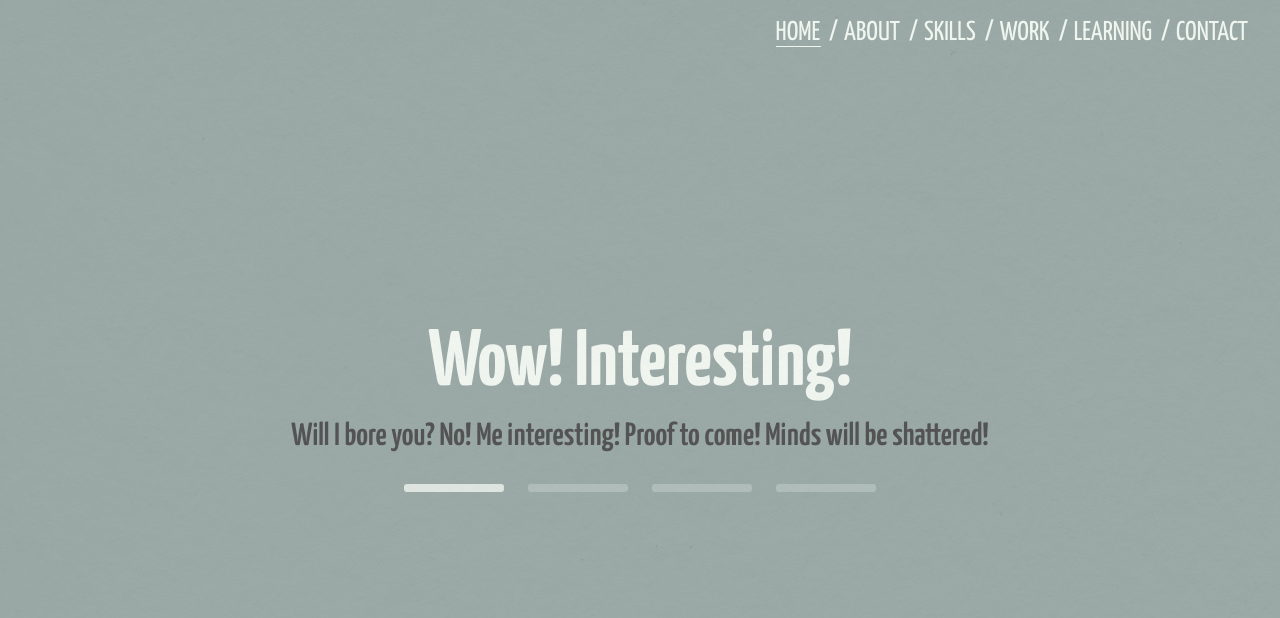
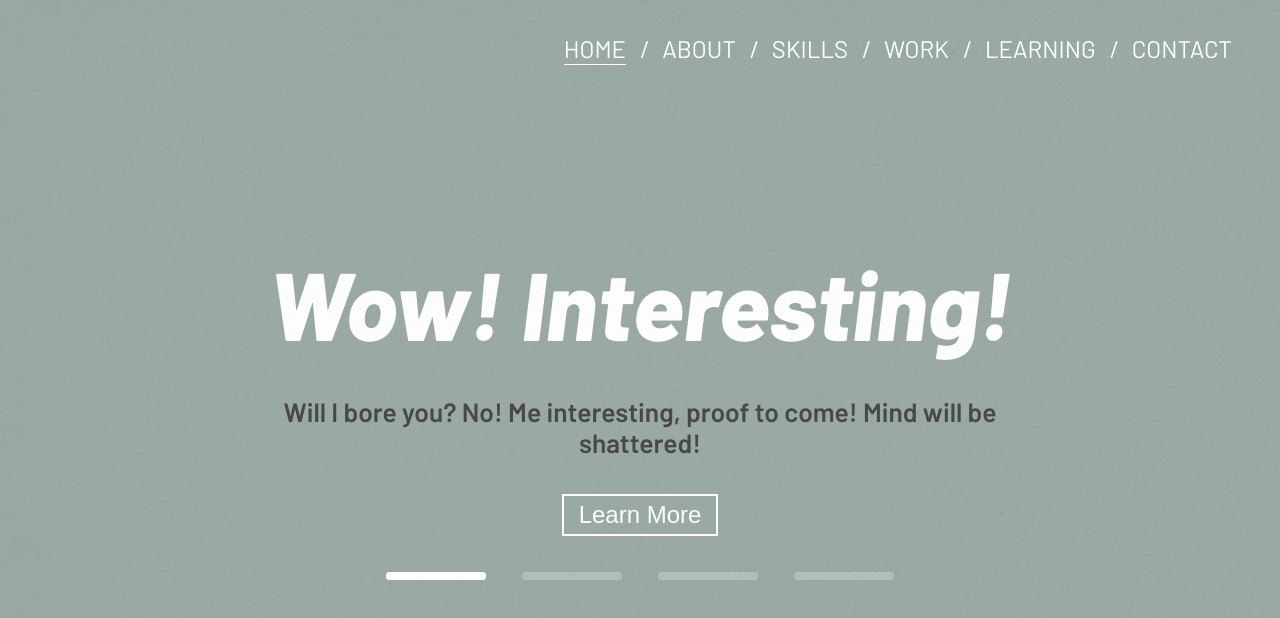
Before and after one commit to steveKit/portfolio-2024, a React (Vite) app: page / in a window 1280 px wide. Shown: the top 618 px of the page. Built offline with nearby package versions, Linux system fonts and the light colour scheme.

Commit message:
working on button animations

```diff
--- a/index.html
+++ b/index.html
@@ -6,7 +6,8 @@
     <meta name="viewport" content="width=device-width, initial-scale=1.0" />
     <link rel="preconnect" href="https://fonts.googleapis.com">
     <link rel="preconnect" href="https://fonts.gstatic.com" crossorigin>
-    <link href="https://fonts.googleapis.com/css2?family=Yanone+Kaffeesatz:wght@200..700&display=swap" rel="stylesheet">
+    <link href="https://fonts.googleapis.com/css2?family=Barlow:ital,wght@0,100;0,200;0,300;0,400;0,500;0,600;0,700;0,800;0,900;1,100;1,200;1,300;1,400;1,500;1,600;1,700;1,800;1,900&display=swap" rel="stylesheet">
+    <!-- <link href="https://fonts.googleapis.com/css2?family=Yanone+Kaffeesatz:wght@200..700&display=swap" rel="stylesheet"> -->
     <title>Steve K</title>
   </head>
   <body>
--- a/src/GlobalStyles.jsx
+++ b/src/GlobalStyles.jsx
@@ -4,7 +4,7 @@ import backgroundTexture from "/src/assets/paper-texture.jpg";
 export default createGlobalStyle`
     :root {
         //rotating bg colors
-        --bg-teal: #36d8bd;
+        --bg-teal: #3d9e8e;
         --bg-lime: #b8cd2a;
         --bg-neon-yellow: #ccff00;
         --bg-yellow: #f7be0e;
@@ -18,13 +18,16 @@ export default createGlobalStyle`
 
         --off-white: #eff5ef;
         --gray: #76706a;
-        --text-gray: #383838;
+        --text-gray: #2b2b2b;
         --sage-gray: #8b9c99;
         --midnight-blue: rgb(35, 35, 38);
 
         cursor: default;
 
-        font-family: "Yanone Kaffeesatz", sans-serif;
+        font-family: "Barlow", sans-serif;
+        font-weight: 400;
+        font-size: 24px;
+        font-style: normal;
     }
 
     html, body, div, span, applet, object, iframe,
@@ -68,21 +71,28 @@ export default createGlobalStyle`
         z-index: 10;
     }
     h1 {
-        font-size: 5rem;
-        font-weight: 700;
-        color: var(--off-white);
-        padding: 1rem 0;
+        font-size: 4rem;
+        font-weight: 800;
+        font-style: italic;
+        color: white;
+        margin: 1rem 0 1.5rem;
     }
     p {
-        font-size: 2rem;
+        font-size: 1.1rem;
         font-weight: 600;
         color: var(--text-gray);
     }
     a {
         color: inherit;
-        text-decoration: none; /* Removes the underline from links */
+        text-decoration: none;
         font-family: inherit;
         font-size: inherit;
+    }
+
+    button {
+        background: inherit;
+        color: inherit;
+        cursor: pointer;
     }
 
     /* Hide scrollbar for Chrome, Safari, and Opera */
--- /dev/null
+++ b/src/components/LearnMoreButton.jsx
@@ -0,0 +1,26 @@
+import { motion } from "framer-motion";
+import styled from "styled-components";
+
+const LearnMoreButton = () => {
+
+    return (
+        <Button
+            initial={{ y: -100, opacity: 0 }}
+            animate={{ y: 0, opacity: 1 }}
+            transition={{ type: "spring" }}
+        >
+            Learn More
+        </Button>
+    )
+};
+
+const Button = styled(motion.button)`
+    margin-top: 1.5rem;
+    font-size: 1rem;
+    padding: 5px 15px;
+    color: white;
+    border: 2px solid white;
+    z-index: -10;
+`
+
+export default LearnMoreButton;
--- a/src/components/LinkItem.jsx
+++ b/src/components/LinkItem.jsx
@@ -50,10 +50,10 @@ const LinkItem = ({ title, href, isActive, setIsActive }) => {
                 layoutId='underline'
                 style={{
                     position: 'absolute',
-                    top: '46px',
+                    top: '64px',
                     width: `${linkWidth}px`,
                     height: '1px',
-                    backgroundColor: 'var(--off-white)',
+                    backgroundColor: 'white',
                 }}
                 transition={{ duration: 0.3 }}
             />
@@ -63,19 +63,18 @@ const LinkItem = ({ title, href, isActive, setIsActive }) => {
 };
 
 const StyledLi = styled.li`
-    color: var(--off-white);
+    color: white;
 
     /* Adds a slash after each link except the last one */
     &:not(:last-child)::after {
         content: "/";
         position: absolute;
-        translate: 9px;
-        font-size: 1.7rem;
+        translate: 14px;
     }
 `
 
 const StyledLink = styled(Link)`
-    font-size: 1.7rem;
+
 `
 
 export default LinkItem;
--- a/src/components/TextBlock.jsx
+++ b/src/components/TextBlock.jsx
@@ -1,12 +1,16 @@
 import styled from "styled-components";
+import LearnMoreButton from "./LearnMoreButton";
 
 const TextBlock = ({title, body}) => {
 
     return (
-        <TextWrapper>
-            <h1>{title}</h1>
-            <p>{body}</p>
-        </TextWrapper>
+        <>
+            <TextWrapper>
+                <h1>{title}</h1>
+                <p>{body}</p>
+            </TextWrapper>
+            <LearnMoreButton />
+        </>
     )
 };
 
--- a/src/components/TextBlockIndexIndicator.jsx
+++ b/src/components/TextBlockIndexIndicator.jsx
@@ -7,15 +7,20 @@ const TextBlockIndexIndicator = ({ isActive }) => {
     )
 };
 
-const Indicator = styled.div`
+const Indicator = styled.button`
     width: 100px;
     height: 8px;
     border-radius: 3px;
-    background-color: var(--off-white);
+    border: none;
+    background-color: white;
     opacity: 0.25;
 
     &.active-index {
-        opacity: 0.80;
+        opacity: 1;
+    }
+
+    &:hover {
+        cursor: pointer;
     }
 `;
 
--- a/src/data/TextBlockContent.json
+++ b/src/data/TextBlockContent.json
@@ -1,7 +1,7 @@
 [
     {
         "title": "Wow! Interesting!",
-        "content": "Will I bore you? No! Me interesting! Proof to come! Minds will be shattered!"
+        "content": "Will I bore you? No! Me interesting, proof to come! Mind will be shattered!"
     },
     {
         "title": "Hire Me!",
--- a/src/looks/Home.jsx
+++ b/src/looks/Home.jsx
@@ -7,9 +7,9 @@ import TextBlockIndexIndicator from "../components/TextBlockIndexIndicator";
 
 const Home = () => {
     const colorArray = [
-        'bg-neon-yellow',
+        // 'bg-neon-yellow',
         'bg-teal',
-        'bg-lime',
+        'sage-gray',
         'bg-yellow',
         'bg-orange',
         'bg-red'
@@ -76,10 +76,8 @@ const HomeWrapper = styled.section`
 `
 
 const IndicatorsWrapper = styled.div`
-    /* position: absolute;
-    bottom: 10%; */
     display: flex;
-    padding-top: 2rem;
+    padding-top: 1.5rem;
     gap: 1.5rem;
 `
 
```
